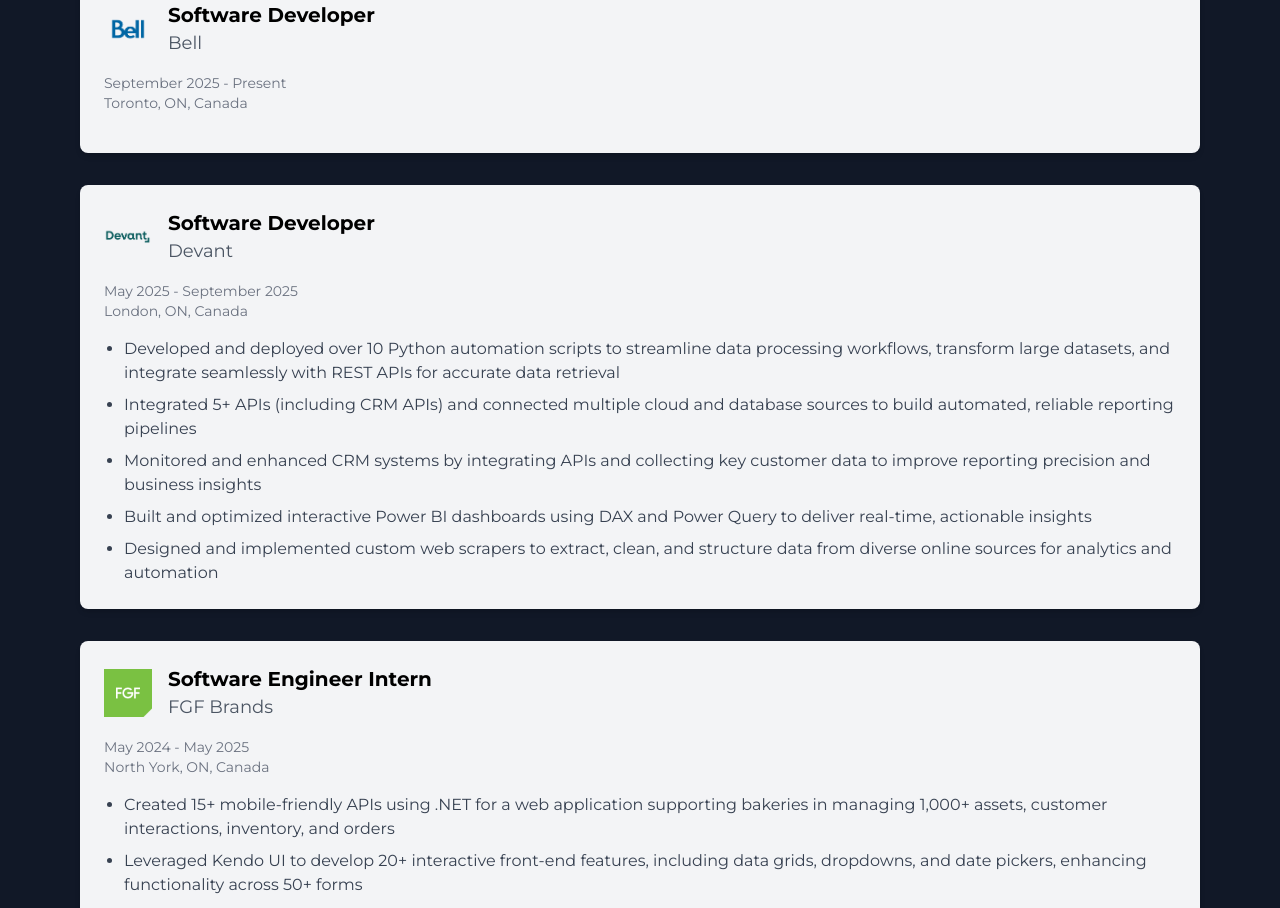
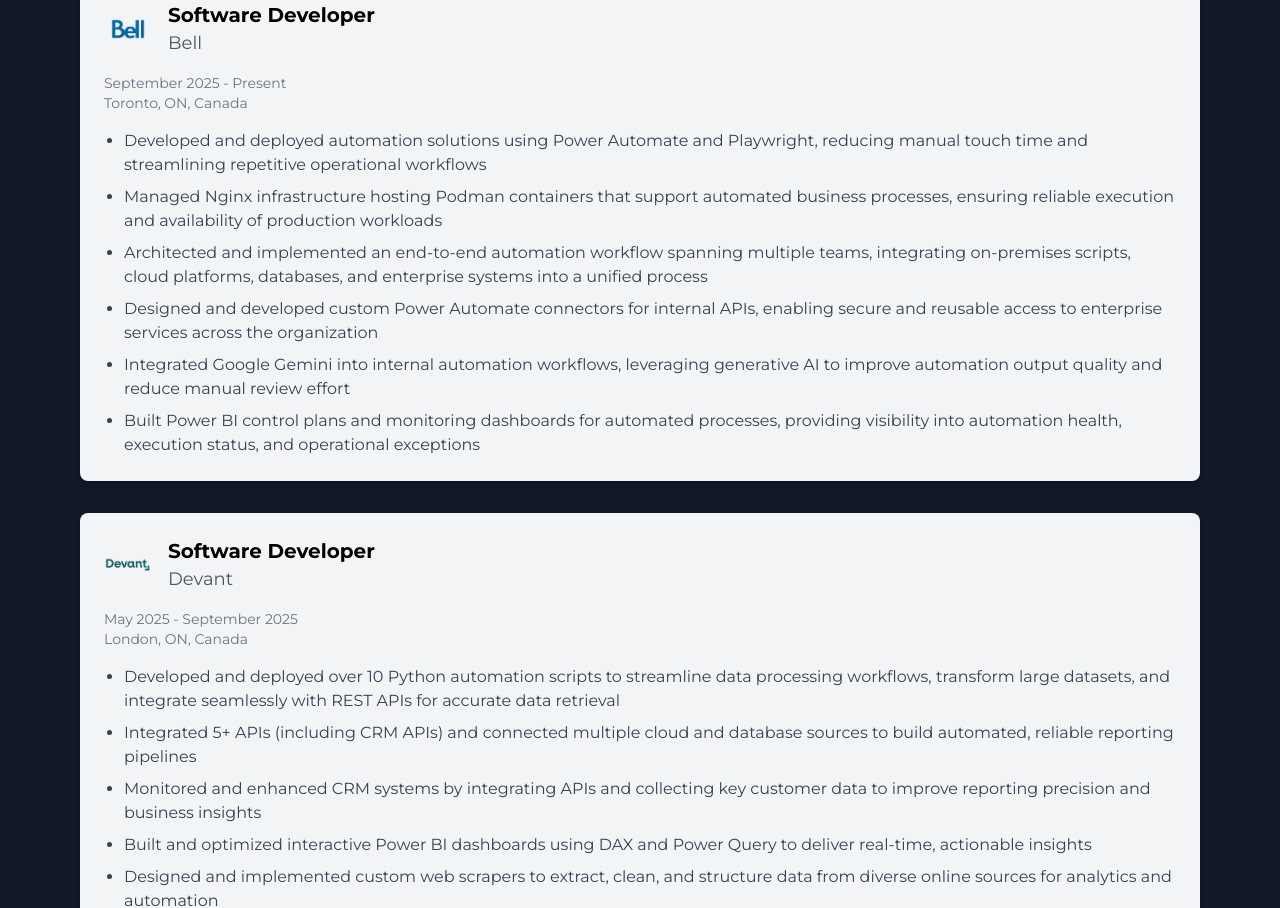
Before and after one commit to shaanstackz/new-portfolio, a Next.js app: page / in a window 1280 px wide. Shown: the part 1180-2088 px from the top of the page. Built offline with nearby package versions, Linux system fonts and the light colour scheme.

Commit message:
changed bell achievements

```diff
--- a/app/components/work.tsx
+++ b/app/components/work.tsx
@@ -12,7 +12,12 @@
       date: "September 2025 - Present",
       location: "Toronto, ON, Canada",
       achievements: [
-
+        "Developed and deployed automation solutions using Power Automate and Playwright, reducing manual touch time and streamlining repetitive operational workflows",
+        "Managed Nginx infrastructure hosting Podman containers that support automated business processes, ensuring reliable execution and availability of production workloads",
+        "Architected and implemented an end-to-end automation workflow spanning multiple teams, integrating on-premises scripts, cloud platforms, databases, and enterprise systems into a unified process",
+        "Designed and developed custom Power Automate connectors for internal APIs, enabling secure and reusable access to enterprise services across the organization",
+        "Integrated Google Gemini into internal automation workflows, leveraging generative AI to improve automation output quality and reduce manual review effort",
+        "Built Power BI control plans and monitoring dashboards for automated processes, providing visibility into automation health, execution status, and operational exceptions",
       ],
     },
     {
```
